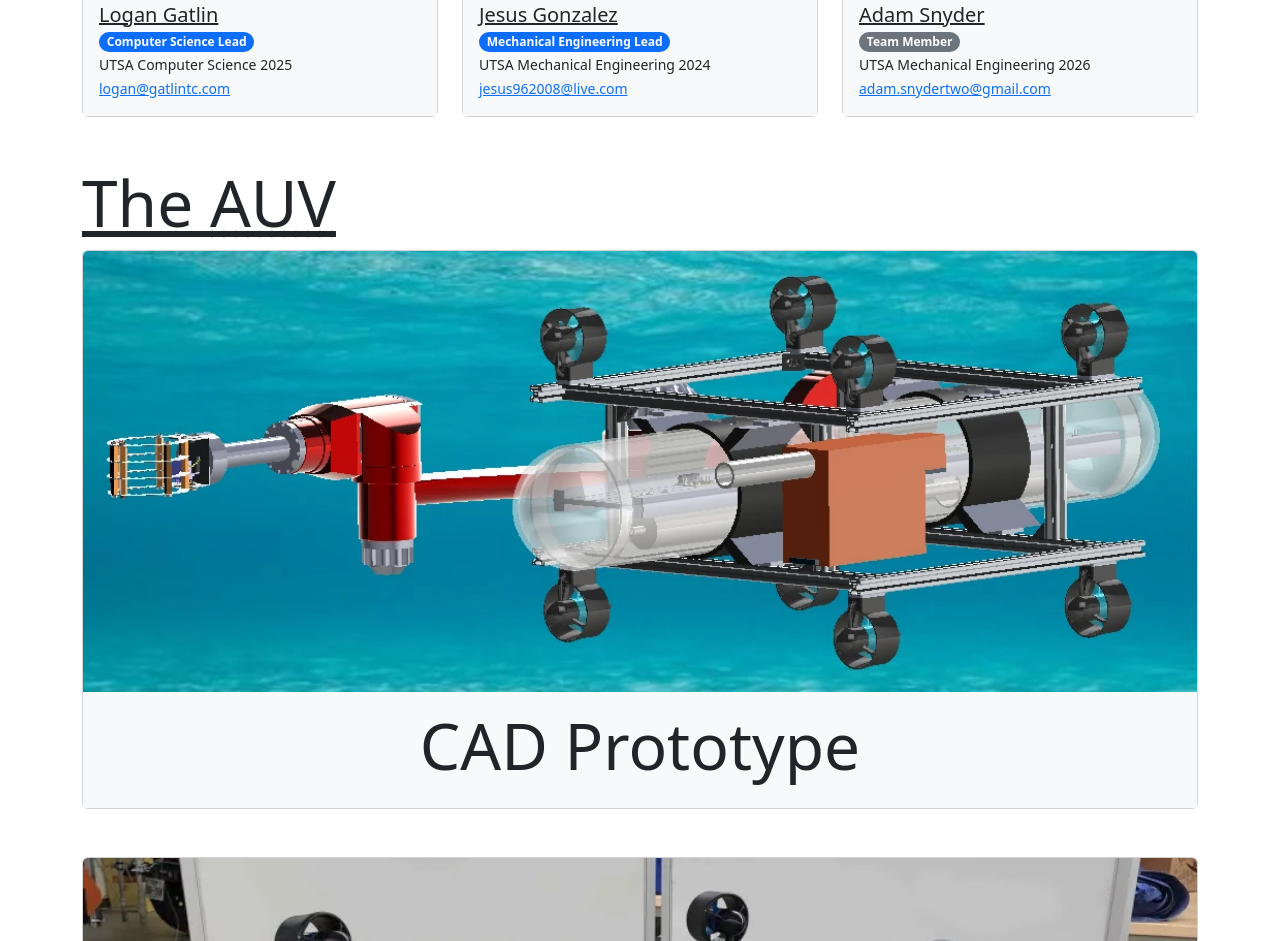
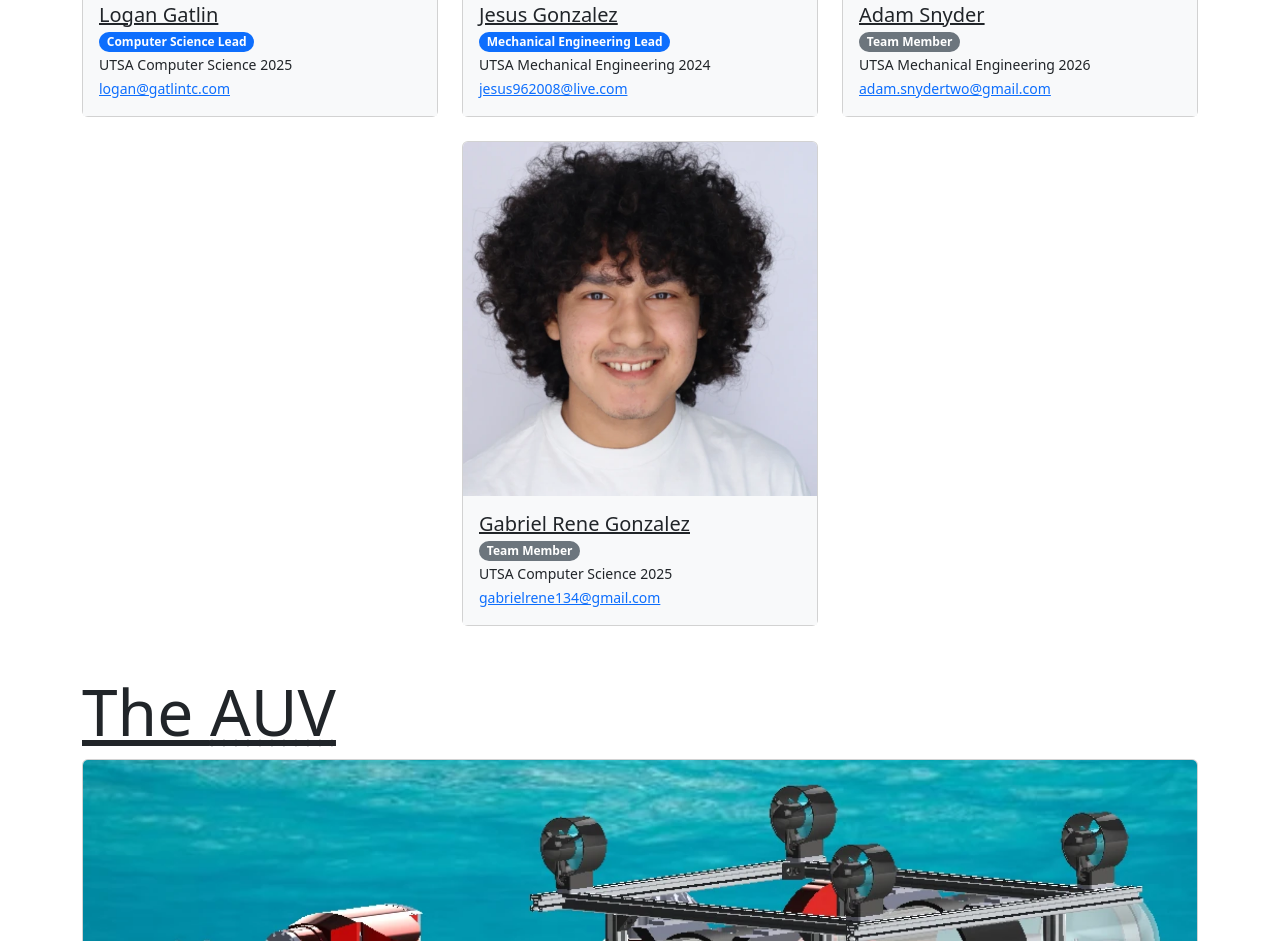
Before and after one commit to Xterminate1818/robosub-website-2024, a website: page index.html in a window 1280 px wide. Shown: the part 4534-5475 px from the top of the page. Drawn offline with nearby package versions, Linux system fonts and the light colour scheme.

Commit message:
added gabriel

```diff
--- a/index.html
+++ b/index.html
@@ -267,6 +267,11 @@
           major="Mechanical Engineering 2026"
           email="adam.snydertwo@gmail.com"
           badges="team"></c-person>
+        <c-person
+            name="Gabriel Rene Gonzalez"
+            major="Computer Science 2025"
+            email="gabrielrene134@gmail.com"
+            badges="team"></c-person>
       </div>
       <c-header type=1 id="theRobot">
         The
--- a/index.js
+++ b/index.js
@@ -82,6 +82,7 @@ class Person extends HTMLElement {
     let major = this.getAttribute("major");
     let email = this.getAttribute("email");
     let picture = name.toLowerCase()
+      .replace(' ', '_')
       .replace(' ', '_')
       .concat(".webp");
     let badges = this.getAttribute("badges").split(" ");
```
Also changed, not shown: people/gabriel_rene_gonzalez.webp (added). Lines whose indentation alone changed are shown as unchanged.
